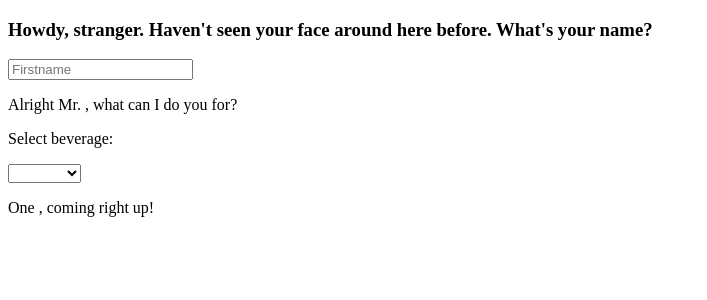
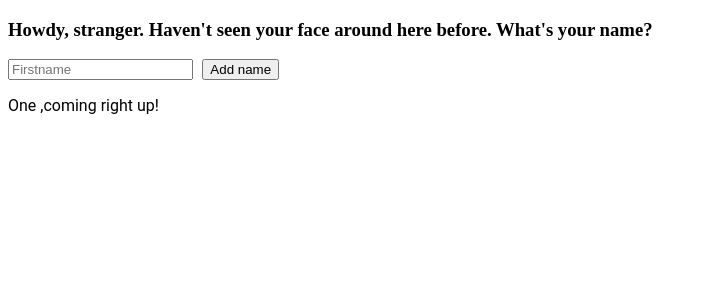
Before and after one commit to Pozee/saloon-app, an Angular app: page / in a window 1280 px wide. Shown: the top 300 px of the page, without its empty margins (0-707 px from the left). Built offline with nearby package versions, Linux system fonts and the light colour scheme.

Commit message:
added localstorage

```diff
--- a/src/app/app.component.html
+++ b/src/app/app.component.html
@@ -1 +1,6 @@
 <app-dialogue></app-dialogue>
+<!-- <h1>Din valda dryck är: {{ beverage }}</h1> -->
+
+
+
+<!-- (sendBeverage)="handleBeverage($event)" -->
--- a/src/app/app.component.ts
+++ b/src/app/app.component.ts
@@ -1,4 +1,4 @@
-import { Component } from '@angular/core';
+import { Component, } from '@angular/core';
 
 @Component({
   selector: 'app-root',
@@ -7,7 +7,10 @@ import { Component } from '@angular/core';
 })
 export class AppComponent {
   title = 'saloon-app';
-  public handleBeverage(event: any): void {
-    console.log("Beverage", event);
+  beverage: string;
+  handleBeverage(gotBeverage: string) {
+    gotBeverage = this.beverage;
+    console.log(this.beverage);
+
   }
 }
--- a/src/app/beverages/beverages.component.css
+++ b/src/app/beverages/beverages.component.css
@@ -0,0 +1,33 @@
+@import url('https://fonts.googleapis.com/css?family=Roboto:500&display=swap');
+
+.listContainer {
+    border: 3px solid #333;
+    width: 6em;
+    border-radius: 0.3em;
+}
+ul {
+    list-style-type: none;
+    padding:0;
+    text-align: center;
+    margin: 0;
+}
+li {
+    font-family: 'Roboto', sans-serif;
+    cursor: pointer;
+    padding-bottom: 0.5em;
+    padding-top: 0.5em;
+    border-bottom: 3px solid #333;
+}
+li:last-child {
+    border: none;
+}
+li:hover {
+    background-color: #333;
+    color: white;
+}
+
+p {
+    font-family: 'Roboto', sans-serif;
+    font-size: 0.9em;
+    margin-bottom: 0.1em;
+}
--- a/src/app/beverages/beverages.component.html
+++ b/src/app/beverages/beverages.component.html
@@ -1,4 +1,8 @@
 <p>Select beverage:</p>
-<select [(ngModel)]="selectedValue" class="form-control">
-    <option *ngFor="let beverageList of beverageList" [value]="beverageList.value">{{beverageList.value}}</option>
-</select>
+<div class="listContainer">
+    <ul>
+        <li *ngFor="let beverageList of beverageList" (click)="choosenBeverage(beverageList)">
+            {{beverageList.value}}
+        </li>
+    </ul>
+</div>
--- a/src/app/beverages/beverages.component.ts
+++ b/src/app/beverages/beverages.component.ts
@@ -8,23 +8,31 @@ import { Component, OnInit, Output, EventEmitter, } from '@angular/core';
 export class BeveragesComponent implements OnInit {
   beverageList: object[] = [
     {
-      value: "---------"
-    },
-    {
+      Id: "1",
       value: "Whiskey"
     },
     {
+      Id: "2",
       value: "Beer"
     },
     {
+      Id: "3",
       value: "Milk"
     },
     {
+      Id: "4",
       value: "Water"
     }
   ];
+  @Output() sendBeverage: EventEmitter<any> = new EventEmitter<any>();
+  selectedBeverage: string = "";
+  choosenBeverage(beverageList): void {
+    this.selectedBeverage = beverageList.value;
+    localStorage.setItem("Drink", this.selectedBeverage);
+    this.sendBeverage.emit(this.selectedBeverage)
+  }
 
-  @Output() selectedBeverage: EventEmitter<any> = new EventEmitter<any>();
+
 
 
   constructor() {
--- a/src/app/dialogue/dialogue.component.css
+++ b/src/app/dialogue/dialogue.component.css
@@ -1,3 +1,6 @@
+p {
+    font-family: 'Roboto', sans-serif;
+}
 input:first-of-type {
     margin-right: 0.7em;
 }
--- a/src/app/dialogue/dialogue.component.html
+++ b/src/app/dialogue/dialogue.component.html
@@ -1,9 +1,11 @@
 <h3>Howdy, stranger. Haven't seen your face around here before. What's your name?</h3>
+<div *ngIf="!gotName">
+    <input [(ngModel)]="inputValue" type="text" placeholder="Firstname"><button (click)="addName(inputValue)">Add
+        name</button>
+</div>
 
-<input [(ngModel)]="firstname" type="text" placeholder="Firstname">
+<p *ngIf="gotName">Alright Mr. {{firstname}}, what can I do you for?</p>
 
-<p>Alright Mr. {{firstname}}, what can I do you for?</p>
+<app-beverages *ngIf="foundStorage"></app-beverages>
 
-<app-beverages></app-beverages>
-
-<p>One {{choosenBeverage}}, coming right up!</p>
+<p>One {{beverage}},coming right up!</p>
--- a/src/app/dialogue/dialogue.component.ts
+++ b/src/app/dialogue/dialogue.component.ts
@@ -1,4 +1,4 @@
-import { Component, OnInit, Output, EventEmitter } from '@angular/core';
+import { Component, OnInit, Output, EventEmitter, Input, } from '@angular/core';
 
 @Component({
   selector: 'app-dialogue',
@@ -7,9 +7,29 @@ import { Component, OnInit, Output, EventEmitter } from '@angular/core';
 })
 export class DialogueComponent implements OnInit {
   firstname: string = "";
-  constructor() { }
+  inputValue: string = "";
+  gotName = false;
+  foundStorage: boolean = false;
+  addName(name: string) {
+    this.firstname = name;
+    this.gotName = true;
+    localStorage.setItem("Firstname", name);
+    this.foundName();
+  }
+
+  foundName() {
+    if (localStorage.getItem("Firstname")) {
+      this.foundStorage = true;
+    }
+  }
+
+  constructor() {
+
+  }
 
   ngOnInit(): void {
+
   }
 
+
 }
```
